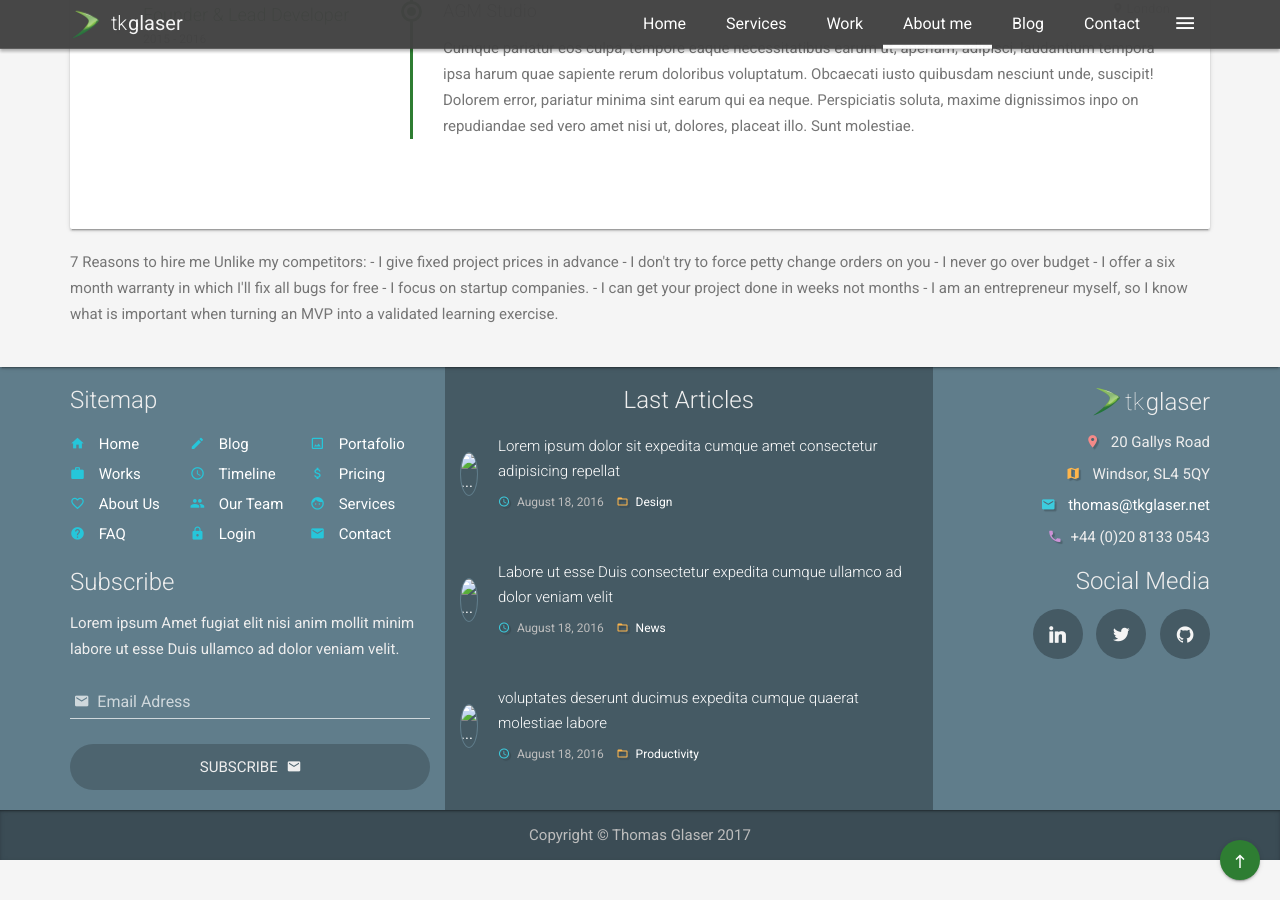
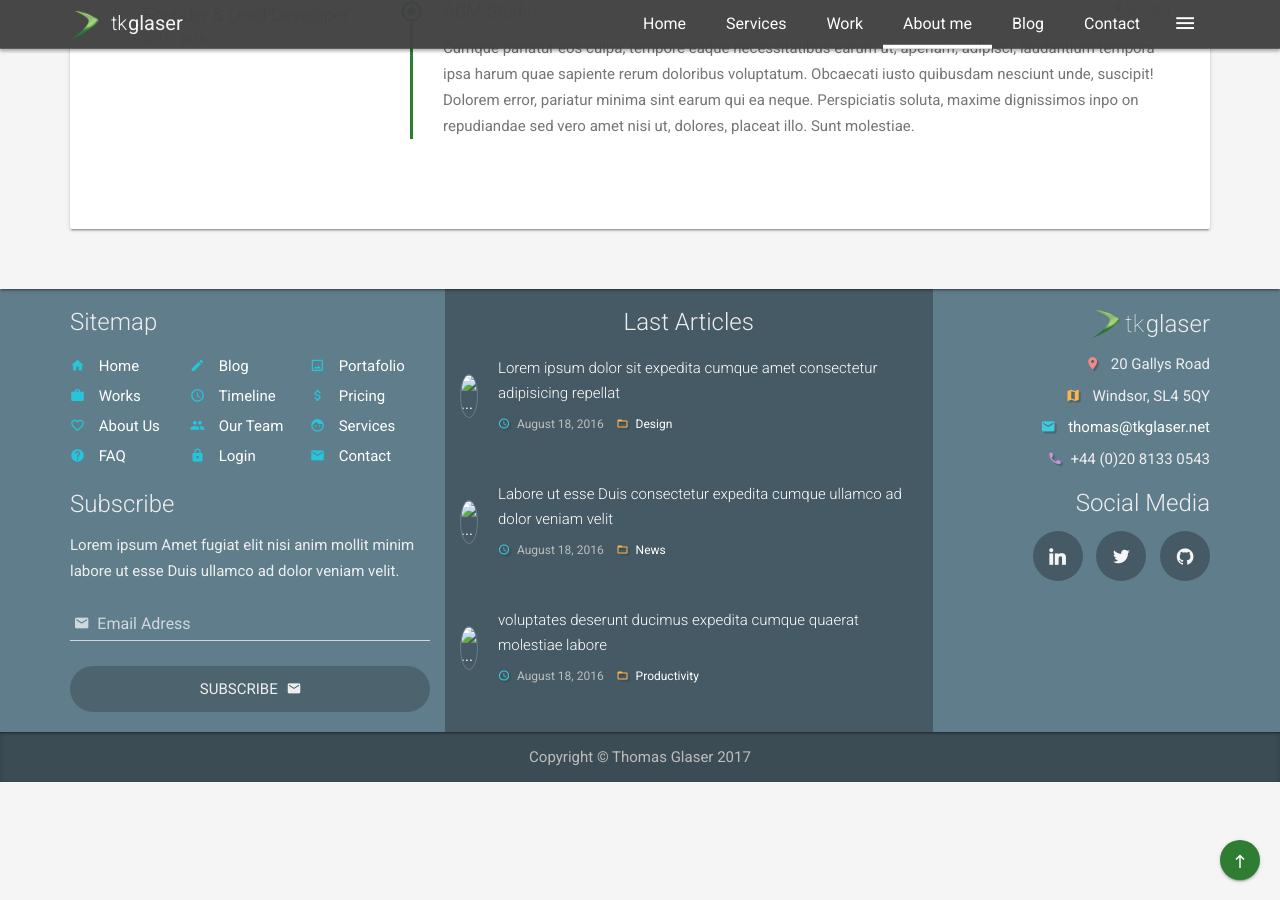
Before and after one commit to tkglaser/tkglaser.github.io, a Jekyll site: the page built from content/about.html, in a window 1280 px wide and 900 px high, scrolled down 1781 px. Built offline with Jekyll 4.4.1, drawn with Linux system fonts in a browser that asks for light colours.

Commit message:
Update about.html

```diff
--- a/content/about.html
+++ b/content/about.html
@@ -82,17 +82,3 @@ permalink: /about/
           </ul>
         </div>
 </div>
-<section class="banner banner-alt">
-    <div class="container">
-7 Reasons to hire me
-Unlike my competitors:
-- I give fixed project prices in advance
-- I don't try to force petty change orders on you
-- I never go over budget
-- I offer a six month warranty in which I'll fix
-all bugs for free
-- I focus on startup companies.
-- I can get your project done in weeks not months
-- I am an entrepreneur myself, so I know what is important when turning an MVP into a validated learning exercise.
-    </div>
-</section>
```
